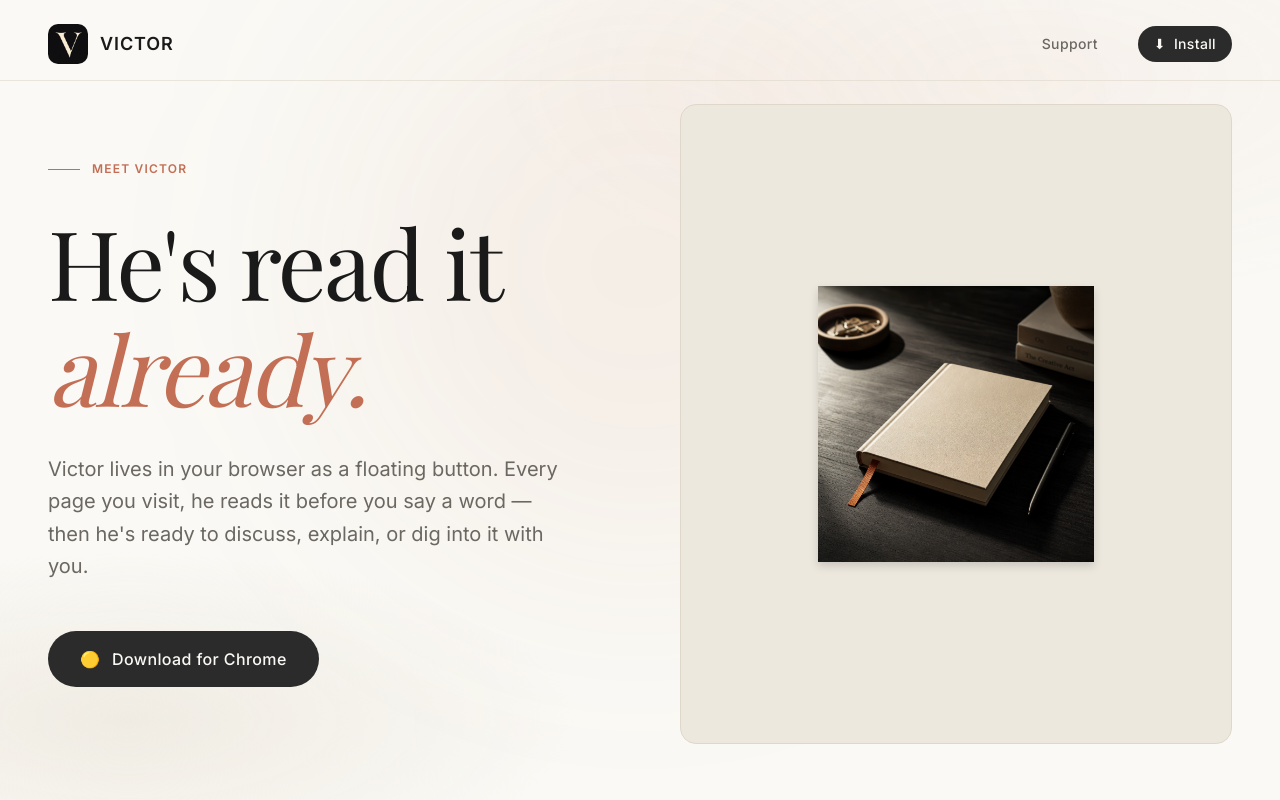
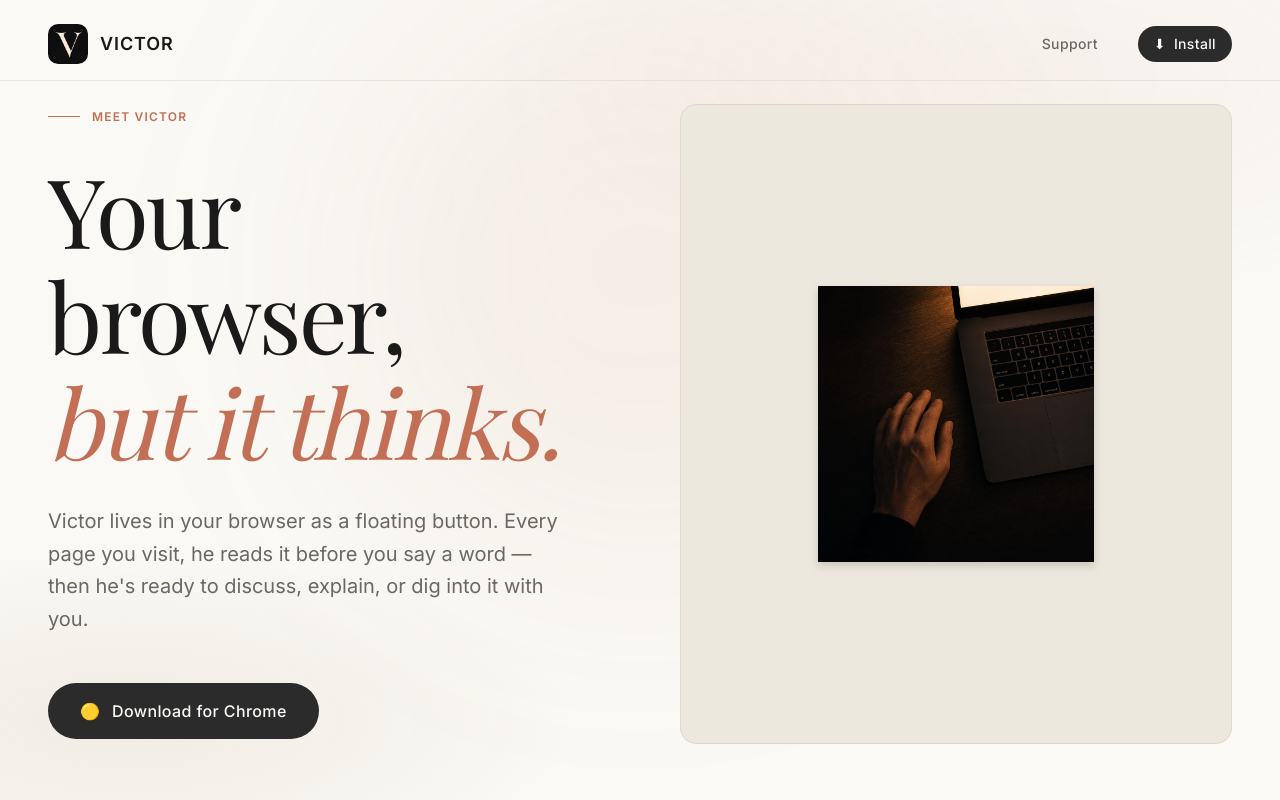
Before and after one commit to cdmajor/gulliver-reedr, a React (Vite) app: page / in a window 1280 px wide. Shown: the top 800 px of the page. Built offline with nearby package versions, Linux system fonts and the light colour scheme; a web font is replaced by a local one.

Commit message:
Update hero section with new browser image and refine home page styling
Replit-Commit-Author: Agent

```diff
--- a/index.html
+++ b/index.html
@@ -5,7 +5,7 @@
     <meta name="viewport" content="width=device-width, initial-scale=1.0, maximum-scale=1" />
 
     <!-- Primary -->
-    <title>Victor — He's read it already.</title>
+    <title>Victor — Your browser, but it thinks.</title>
     <meta name="description" content="Victor is a browser extension that reads every page you visit — articles, docs, threads, product pages — and is always ready to discuss, explain, or dig into it with you. Works on Chrome, Edge, and Firefox." />
     <meta name="robots" content="index, follow" />
     <meta name="theme-color" content="#0d0d22" />
--- a/src/pages/Home.tsx
+++ b/src/pages/Home.tsx
@@ -3,7 +3,7 @@ import { motion } from 'framer-motion';
 import { Layout } from '@/components/Layout';
 import { InstallModal, detectBrowser } from '@/components/InstallGuide';
 import DemoVideo from '@/pages/DemoVideo';
-import heroImage from '@/assets/hero-notebook.png';
+import heroImage from '@/assets/hero-browser.jpg';
 
 type Browser = 'chrome' | 'edge' | 'firefox';
 
@@ -108,8 +108,8 @@ export default function Home() {
               variants={fadeUp}
               className="text-5xl md:text-7xl lg:text-8xl font-serif leading-[1.1] tracking-tight text-foreground"
             >
-              He's read it<br />
-              <span className="italic text-accent">already.</span>
+              Your browser,<br />
+              <span className="italic text-accent">but it thinks.</span>
             </motion.h1>
 
             <motion.p
```
Also changed, not shown: public/og-image.jpg, src/assets/hero-browser.jpg (added).
